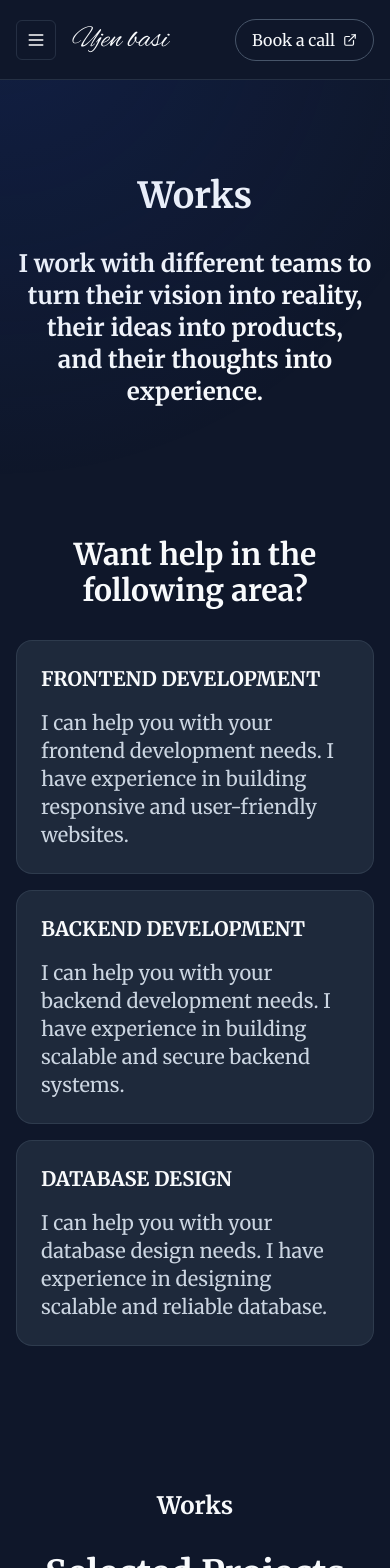
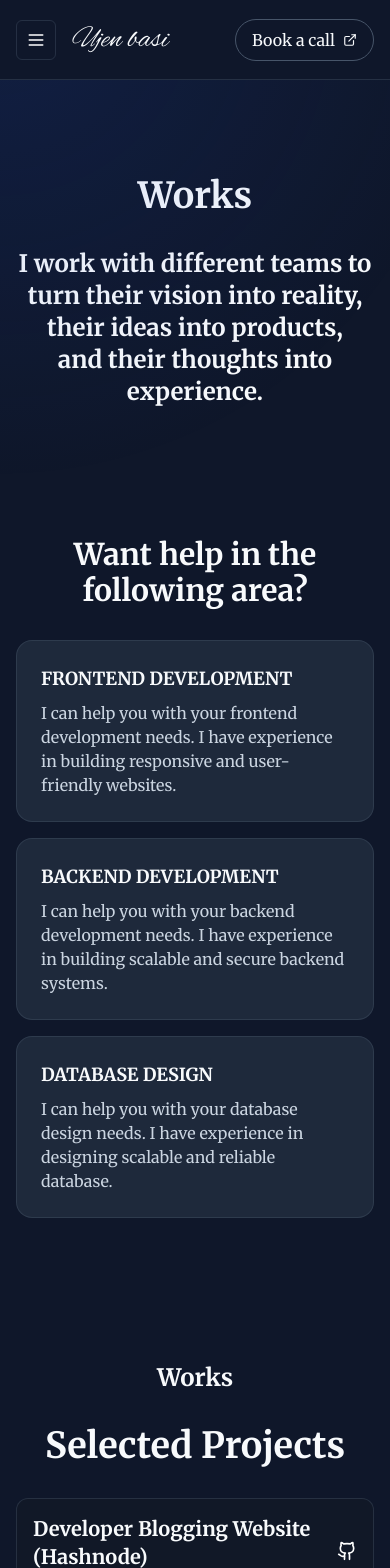
Before and after one commit to ujen5173/portfolio, a Next.js app: page /work in a window 390 px wide. Shown: the top 1568 px of the page. Built offline with nearby package versions, Linux system fonts and the light colour scheme.

Commit message:
fix: typos, urls

```diff
--- a/src/app/_components/Footer.tsx
+++ b/src/app/_components/Footer.tsx
@@ -1,23 +1,9 @@
 import { handwritting } from "@/configs/font";
-import { siteConfig } from "@/configs/site";
+import { links, siteConfig } from "@/configs/site";
 import { Github, Linkedin, Twitter } from "lucide-react";
 import Link from "next/link";
 
 const Footer = () => {
-  const links = {
-    github: {
-      href: "https://github.com/ujen5173",
-      icon: <Github size={20} stroke="currentColor" />,
-    },
-    twitter: {
-      href: "https://twitter.com/ujen5173",
-      icon: <Twitter size={20} stroke="currentColor" />,
-    },
-    linkedin: {
-      href: "https://www.linkedin.com/in/ujen-basi-167a4522a",
-      icon: <Linkedin size={20} stroke="currentColor" />,
-    },
-  };
   return (
     <footer className="w-full">
       <div className="container flex items-center justify-between mx-auto px-4 md:px-8 py-8">
@@ -42,11 +28,13 @@ const Footer = () => {
         </ul>
 
         <ul className="flex items-center gap-4">
-          {Object.entries(links).map(([key, value], index) => (
+          {Object.entries(links.social).map(([key, value], index) => (
             <li key={index}>
-              <a href={value.href} target="_blank" rel="noopener noreferrer">
+              <a href={value} target="_blank" rel="noopener noreferrer">
                 <div className="p-2 rounded-full text-white hover:text-sky-600">
-                  {value.icon}
+                  {key === "github" && <Github size={18} stroke="white" />}
+                  {key === "linkedin" && <Linkedin size={18} stroke="white" />}
+                  {key === "twitter" && <Twitter size={18} stroke="white" />}
                 </div>
               </a>
             </li>
--- /dev/null
+++ b/src/app/_components/WantHelp.tsx
@@ -0,0 +1,41 @@
+const WantHelp = () => {
+  return (
+    <>
+      <h1 className="text-center text-3xl font-semibold mb-8 text-slate-50">
+        Want help in the following area?
+      </h1>
+
+      <div className="grid grid-cols-1 md:grid-cols-2 lg:grid-cols-3 gap-4">
+        <div className="rounded-2xl border bg-slate-800 transition border-slate-600/40 p-6">
+          <h1 className="text-lg md:text-xl lg:text-2xl font-semibold text-slate-50 mb-2 md:mb-4 uppercase">
+            Frontend development
+          </h1>
+          <h3 className="text-base md:text-lg lg:text-xl text-slate-300">
+            I can help you with your frontend development needs. I have
+            experience in building responsive and user-friendly websites.
+          </h3>
+        </div>
+        <div className="rounded-2xl border bg-slate-800 transition border-slate-600/40 p-6">
+          <h1 className="text-lg md:text-xl lg:text-2xl font-semibold text-slate-50 mb-2 md:mb-4 uppercase">
+            Backend development
+          </h1>
+          <h3 className="text-base md:text-lg lg:text-xl text-slate-300">
+            I can help you with your backend development needs. I have
+            experience in building scalable and secure backend systems.
+          </h3>
+        </div>
+        <div className="rounded-2xl border bg-slate-800 transition border-slate-600/40 p-6">
+          <h1 className="text-lg md:text-xl lg:text-2xl font-semibold text-slate-50 mb-2 md:mb-4 uppercase">
+            Database Design
+          </h1>
+          <h3 className="text-base md:text-lg lg:text-xl text-slate-300">
+            I can help you with your database design needs. I have experience in
+            designing scalable and reliable database.
+          </h3>
+        </div>
+      </div>
+    </>
+  );
+};
+
+export default WantHelp;
--- a/src/app/_constants/index.ts
+++ b/src/app/_constants/index.ts
@@ -8,7 +8,7 @@ export const projects = [
       "Next.js",
       "Tailwaind.css",
       "Drizzle-ORM",
-      "PRisma",
+      "Prisma",
       "TRPC",
       "Stripe",
       "Next.auth",
@@ -53,7 +53,7 @@ export const projects = [
     id: "4",
     title: "Portfolio",
     description: "My personal portfolio website.",
-    tech: ["Next.js", "Tailwaind.css", "Framer motion"],
+    tech: ["Next.js", "Tailwaind.css"],
     image: "/work/3.png",
     link: {
       github: "https://github.com/ujen5173/portfolio",
--- a/src/app/about/_components/AboutSection.tsx
+++ b/src/app/about/_components/AboutSection.tsx
@@ -1,3 +1,4 @@
+import WantHelp from "@/app/_components/WantHelp";
 import Balancer from "react-wrap-balancer";
 
 const AboutSection = () => {
@@ -49,39 +50,7 @@ const AboutSection = () => {
         </div>
 
         <div className="mb-40">
-          <h1 className="text-center text-4xl font-semibold mb-8 text-slate-50">
-            Want help in the following area?
-          </h1>
-
-          <div className="grid grid-cols-1 md:grid-cols-2 lg:grid-cols-3 gap-4">
-            <div className="rounded-2xl border bg-slate-800 transition border-slate-600/40 p-6">
-              <h1 className="text-xl lg:text-2xl font-semibold text-slate-50 mb-4 uppercase">
-                Frontend development
-              </h1>
-              <h3 className="text-xl text-slate-300">
-                I can help you with your frontend development needs. I have
-                experience in building responsive and user-friendly websites.
-              </h3>
-            </div>
-            <div className="rounded-2xl border bg-slate-800 transition border-slate-600/40 p-6">
-              <h1 className="text-xl lg:text-2xl font-semibold text-slate-50 mb-4 uppercase">
-                Backend development
-              </h1>
-              <h3 className="text-xl text-slate-300">
-                I can help you with your backend development needs. I have
-                experience in building scalable and secure backend systems.
-              </h3>
-            </div>
-            <div className="rounded-2xl border bg-slate-800 transition border-slate-600/40 p-6">
-              <h1 className="text-xl lg:text-2xl font-semibold text-slate-50 mb-4 uppercase">
-                Database Design
-              </h1>
-              <h3 className="text-xl text-slate-300">
-                I can help you with your database design needs. I have
-                experience in designing scalable and reliable database.
-              </h3>
-            </div>
-          </div>
+          <WantHelp />
         </div>
 
         <div className="mb-40">
@@ -94,8 +63,8 @@ const AboutSection = () => {
               <h1 className="text-xl text-slate-50">March 2020 - June 2020</h1>
             </div>
             <div className="mb-4 md:mb-0">
+              <h2 className="text-lg font-medium text-slate-300">Internship</h2>
               <h1 className="text-xl text-slate-50">React.js Developer</h1>
-              <h2 className="text-lg font-medium text-slate-300">Internship</h2>
             </div>
             <div className="mb-4 md:mb-0">
               <ul className="px-4 md:px-0 list-disc space-y-4">
@@ -120,12 +89,12 @@ const AboutSection = () => {
               <h1 className="text-xl text-slate-50">March 2022 - June 2026</h1>
             </div>
             <div className="mb-4 md:mb-0">
-              <h1 className="text-xl text-slate-50">
-                Bachelos in Computer Application (BCA)
-              </h1>
               <h2 className="text-lg font-medium text-slate-300">
                 Kathford International College
               </h2>
+              <h1 className="text-xl text-slate-50">
+                Bachelors in Computer Application (BCA)
+              </h1>
             </div>
           </div>
         </div>
--- a/src/app/contact/_components/ContactSection.tsx
+++ b/src/app/contact/_components/ContactSection.tsx
@@ -22,7 +22,7 @@ const ContactSection = () => {
 
           <div className="grid grid-cols-1 md:grid-cols-2 lg:grid-cols-3 xl:grid-cols-4 gap-4">
             {Object.entries(contact).map(([key, value]) => (
-              <Link key={key} target="_blank" href={value}>
+              <Link key={key} target="_blank" href={value.href}>
                 <div className="icon-wrapper-container flex gap-4 items-center cursor-pointer">
                   <div className="icon-wrapper transition rounded-md border border-slate-600 p-4">
                     <span className="icon-wrapper-overlay"></span>
--- a/src/app/work/page.tsx
+++ b/src/app/work/page.tsx
@@ -2,6 +2,7 @@ import Balancer from "react-wrap-balancer";
 import Contact from "../_components/Contact";
 import Footer from "../_components/Footer";
 import Header from "../_components/Header";
+import WantHelp from "../_components/WantHelp";
 import Work from "../_components/Work";
 
 const WorkPage = () => {
@@ -35,39 +36,7 @@ const WordDetails = () => {
           </Balancer>
         </div>
         <div>
-          <h1 className="text-center text-3xl font-semibold mb-8 text-slate-50">
-            Want help in the following area?
-          </h1>
-
-          <div className="grid grid-cols-1 md:grid-cols-2 lg:grid-cols-3 gap-4">
-            <div className="rounded-2xl border bg-slate-800 transition border-slate-600/40 p-6">
-              <h1 className="text-xl lg:text-2xl font-semibold text-slate-50 mb-4 uppercase">
-                Frontend development
-              </h1>
-              <h3 className="text-xl text-slate-300">
-                I can help you with your frontend development needs. I have
-                experience in building responsive and user-friendly websites.
-              </h3>
-            </div>
-            <div className="rounded-2xl border bg-slate-800 transition border-slate-600/40 p-6">
-              <h1 className="text-xl lg:text-2xl font-semibold text-slate-50 mb-4 uppercase">
-                Backend development
-              </h1>
-              <h3 className="text-xl text-slate-300">
-                I can help you with your backend development needs. I have
-                experience in building scalable and secure backend systems.
-              </h3>
-            </div>
-            <div className="rounded-2xl border bg-slate-800 transition border-slate-600/40 p-6">
-              <h1 className="text-xl lg:text-2xl font-semibold text-slate-50 mb-4 uppercase">
-                Database Design
-              </h1>
-              <h3 className="text-xl text-slate-300">
-                I can help you with your database design needs. I have
-                experience in designing scalable and reliable database.
-              </h3>
-            </div>
-          </div>
+          <WantHelp />
         </div>
       </div>
     </section>
--- a/src/configs/site.ts
+++ b/src/configs/site.ts
@@ -3,18 +3,18 @@ import { NavItem } from "@/app/_types";
 export const links = {
   social: {
     github: "https://github.com/ujen5173",
-    twitter: "https://twitter.com/ujen5173",
+    twitter: "https://twitter.com/ujen_basi",
     linkedin: "https://www.linkedin.com/in/ujen-basi-167a4522a",
   },
   mail: "ujenbasi1122@gmail.com",
-  openGraphImage: "https://saasyland.com/images/opengraph-image.png",
-  manifestFile: "https://saasyland.com/site.webmanifest",
+  openGraphImage: `https://ujenbasi.vercel.app/og-image.png`,
+  manifestFile: "https://ujenbasi.vercel.app/manifest.json",
 };
 
 export const contact = {
   github: {
     href: links.social.github,
-    username: "ujen5173",
+    username: "ujen_basi",
   },
   linkedin: {
     href: links.social.linkedin,
```
Also changed, not shown: public/manfest.json (added, +20 -0 lines).
